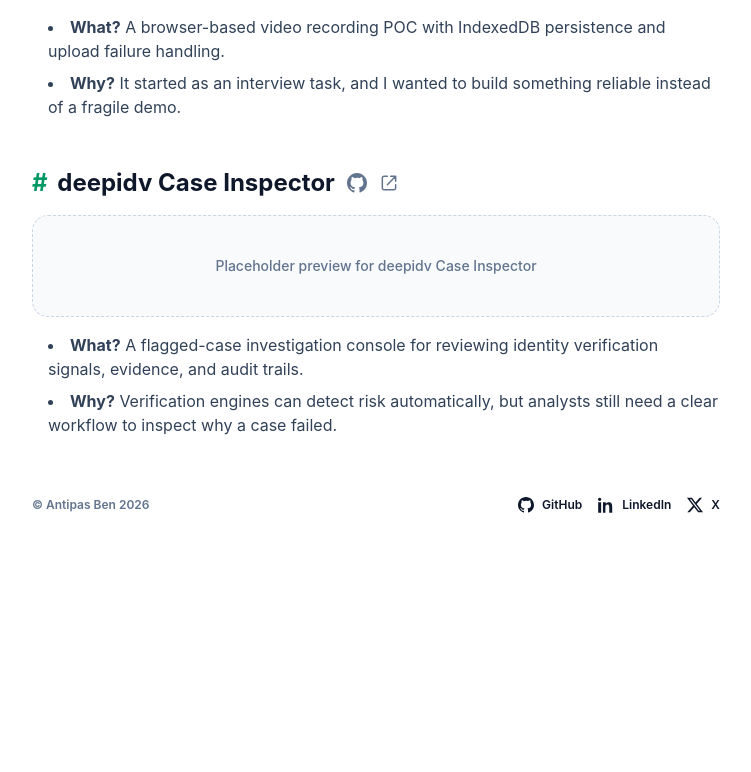
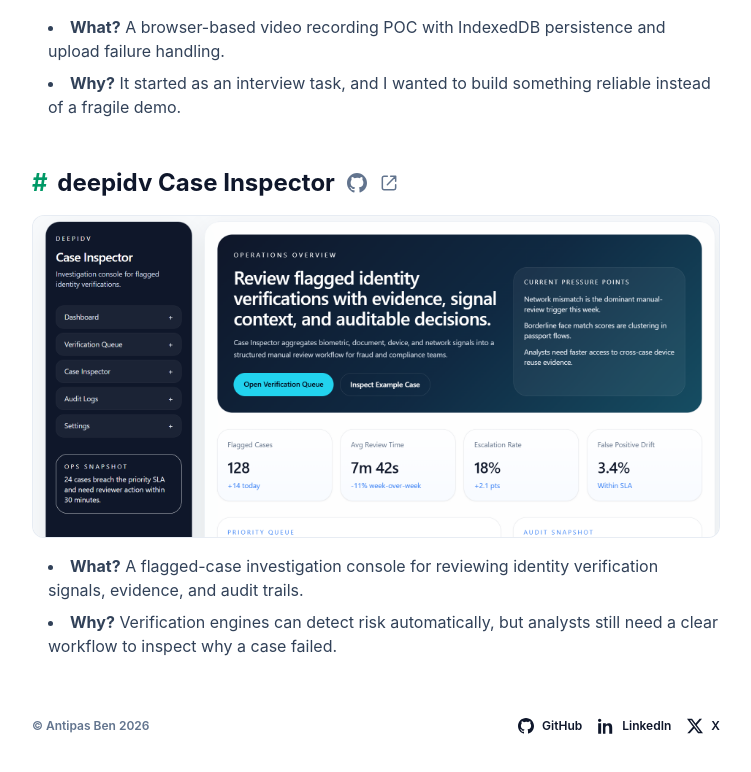
Before and after one commit to AntipasBen23/my-portfolio, a Next.js app: page /dev-doodles in a window 1280 px wide. Shown: the part 1270-2042 px from the top of the page, without its empty margins (264-1015 px from the left). Before the commit the page ends 1827 px from the top, so only its background shows below. Built offline with nearby package versions, Linux system fonts and the light colour scheme.

Commit message:
Add deepidv doodle screenshot

```diff
--- a/src/data/site.ts
+++ b/src/data/site.ts
@@ -489,5 +489,7 @@ export const devDoodles: Doodle[] = [
     why: "Verification engines can detect risk automatically, but analysts still need a clear workflow to inspect why a case failed.",
     href: "https://github.com/AntipasBen23/deepidv-feature-demo",
     liveHref: "https://deepidv-feature-demo.netlify.app/",
+    imageSrc: "/deepdiv.png",
+    imageAlt: "deepidv Case Inspector investigation console screenshot",
   },
 ];
```
Also changed, not shown: public/deepdiv.png (added).
